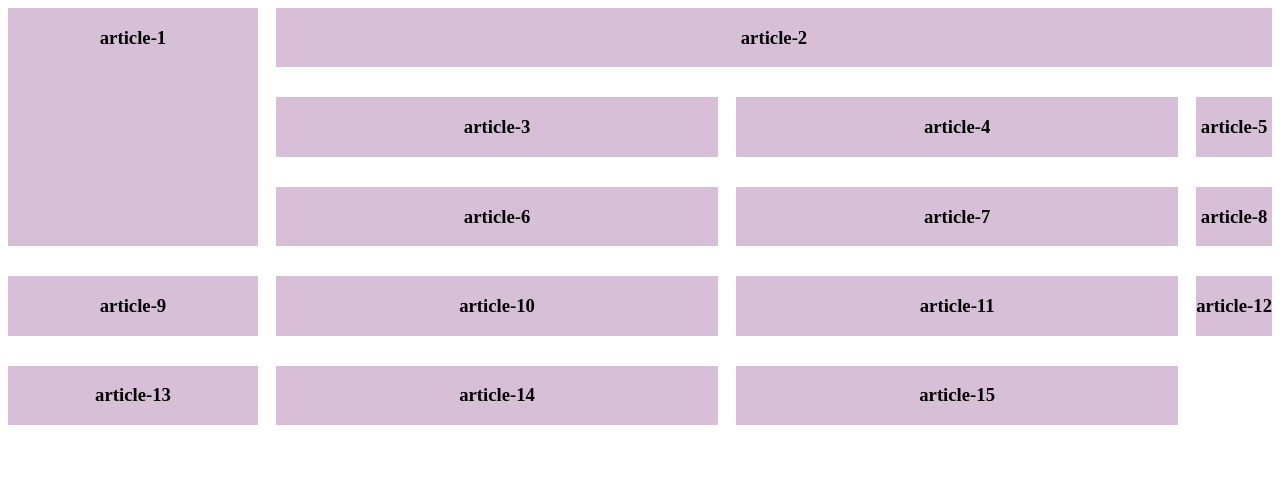
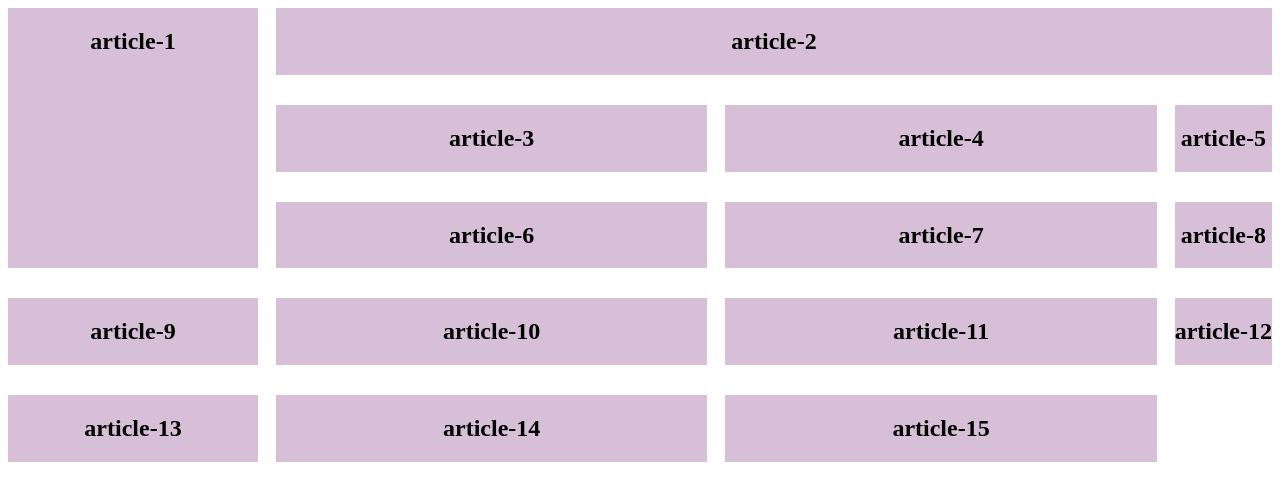
Before and after one commit to AkibNayan/CSS3, a plain HTML site: page grid.html in a window 1280 px wide. Drawn offline with Linux system fonts and the light colour scheme.

Commit message:
fixed h3 tags replacing by h2 tag in grid.html

```diff
--- a/grid.html
+++ b/grid.html
@@ -26,49 +26,49 @@
 <body>
     <section class="container">
         <article class="article article-1">
-            <h3>article-1</h3>
+            <h2>article-1</h2>
         </article>
         <article class="article article-2">
-            <h3>article-2</h3>
+            <h2>article-2</h2>
         </article>
         <article class="article article-3">
-            <h3>article-3</h3>
+            <h2>article-3</h2>
         </article>
         <article class="article article-4">
-            <h3>article-4</h3>
+            <h2>article-4</h2>
         </article>
         <article class="article article-5">
-            <h3>article-5</h3>
+            <h2>article-5</h2>
         </article>
         <article class="article article-6">
-            <h3>article-6</h3>
+            <h2>article-6</h2>
         </article>
         <article class="article article-7">
-            <h3>article-7</h3>
+            <h2>article-7</h2>
         </article>
         <article class="article article-8">
-            <h3>article-8</h3>
+            <h2>article-8</h2>
         </article>
         <article class="article article-9">
-            <h3>article-9</h3>
+            <h2>article-9</h2>
         </article>
         <article class="article article-10">
-            <h3>article-10</h3>
+            <h2>article-10</h2>
         </article>
         <article class="article article-11">
-            <h3>article-11</h3>
+            <h2>article-11</h2>
         </article>
         <article class="article article-12">
-            <h3>article-12</h3>
+            <h2>article-12</h2>
         </article>
         <article class="article article-13">
-            <h3>article-13</h3>
+            <h2>article-13</h2>
         </article>
         <article class="article article-14">
-            <h3>article-14</h3>
+            <h2>article-14</h2>
         </article>
         <article class="article article-15">
-            <h3>article-15</h3>
+            <h2>article-15</h2>
         </article>
     </section>
 </body>
```
